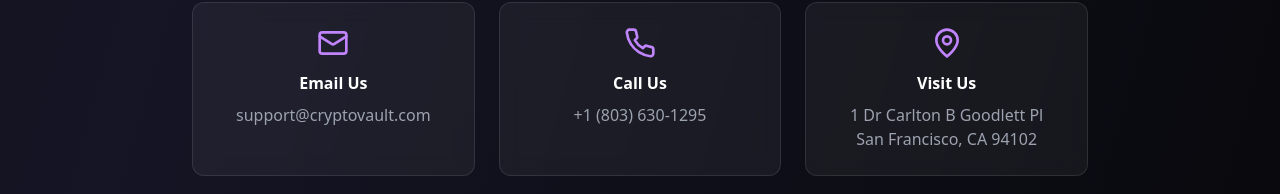
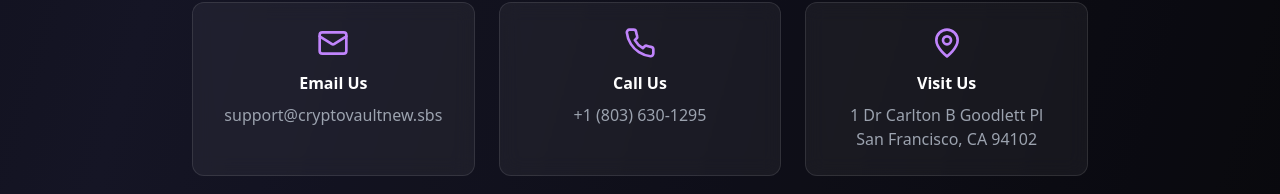
Before and after one commit to stichandlilo03-design/-crypto-investment-platform2, a Next.js app: page /about in a window 1280 px wide. Shown: the part 3950-4144 px from the top of the page. Built offline with nearby package versions, Linux system fonts and the light colour scheme.

Commit message:
Update page.tsx

```diff
--- a/app/about/page.tsx
+++ b/app/about/page.tsx
@@ -391,8 +391,8 @@ export default function AboutPage() {
               <div className="glass-effect rounded-xl p-6">
                 <Mail className="w-8 h-8 text-purple-400 mx-auto mb-3" />
                 <h3 className="font-bold text-white mb-2">Email Us</h3>
-                <a href="mailto:support@cryptovault.com" className="text-gray-400 hover:text-purple-400 transition">
-                  support@cryptovault.com
+                <a href="mailto:support@cryptovaultnew.sbs" className="text-gray-400 hover:text-purple-400 transition">
+                  support@cryptovaultnew.sbs
                 </a>
               </div>
 
```
